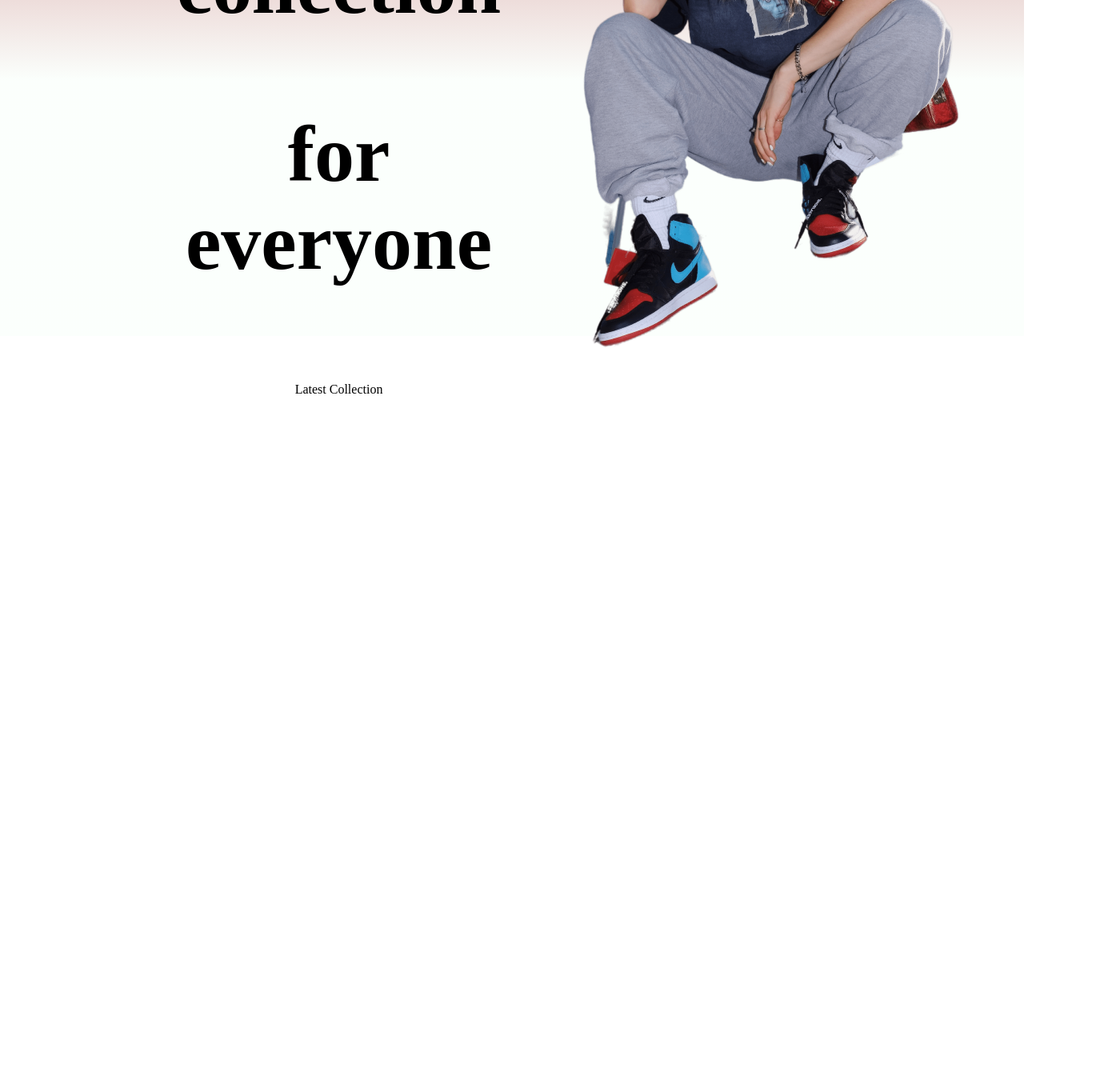
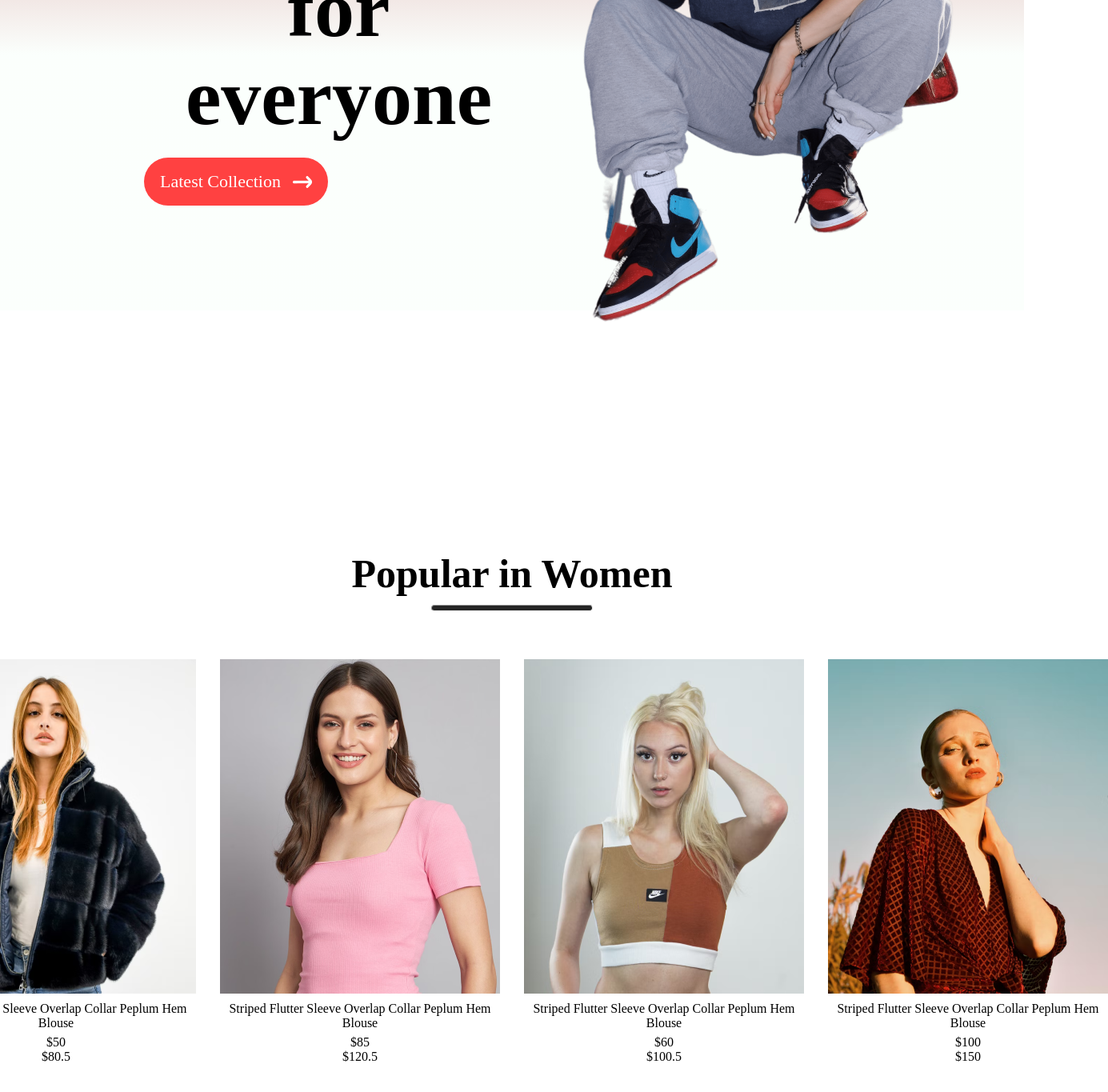
Before and after one commit to danielandersonBC96/Ecommerce.github.io, a React (Create React App) app: page / in a window 1280 px wide. Shown: the part 557-1922 px from the top of the page at 80% size, 1385 px wide, since content can reach past the window. Before the commit the page ends 1071 px from the top, so only its background shows below. Built offline with nearby package versions, Linux system fonts and the light colour scheme.

Commit message:
criando carrossel de foto pagina home

```diff
--- a/src/Components/Hero/Hero.css
+++ b/src/Components/Hero/Hero.css
@@ -20,7 +20,7 @@
 
 .hero-left h2 {
 
-    color:#090909;
+    color: #fff;
     font-size: 26px;
     font-weight: 600;
 
@@ -33,3 +33,35 @@
     font-weight:  700 ;
 
 }
+
+.hero-hand-icon{
+
+    display:contents;
+    align-items: center;
+    gap: 20px
+}
+
+.hero-hand-icon img{
+
+    width:  85px ;
+
+}
+
+.hero-latest-btn{
+
+    display: flex;
+    justify-content: center;
+    align-items: center;
+    gap: 15px;
+    width: 210px;
+    height: 40px;
+    padding: 10px;
+    border-radius: 75px;
+    margin-bottom: 30px;
+    background: #ff4141;
+    color: white;
+    font-size: 22px ;
+    font-weight: 500;
+    cursor: pointer;
+
+}
--- a/src/Components/Hero/Hero.jsx
+++ b/src/Components/Hero/Hero.jsx
@@ -8,7 +8,7 @@
   return (
     <div className='hero ' >
       <div className="hero-left">
-        <h2> NEEWS ARRIVALS ONLY </h2>
+        <h2> NEWS ARRIVALS ONLY </h2>
         <div>
           <div className="hand-han-icon">
             <p> new </p>
--- /dev/null
+++ b/src/Components/Items/Item.css
@@ -0,0 +1,37 @@
+.Item{
+
+    width: 350px;
+
+}
+
+.item p {
+
+    margin: 6px 0px ;
+}
+
+.item-prices{
+
+    display: flex;
+    gap: 20px
+
+}
+
+.item-prices{
+
+    color:#374151;
+    font-size: 18px;
+    font-weight: 600;
+}
+
+.item-prices-old{
+
+    color: #8c8c8c;
+    font-size: 18px;
+    font-weight: 500;
+    text-decoration: line-through;
+}
+
+.Item:hover{
+
+    transform: scale(1.05);
+}
--- /dev/null
+++ b/src/Components/Items/item.jsx
@@ -0,0 +1,22 @@
+import React  from 'react'
+import './Item.css'
+
+
+export const Item = (props) => {
+  return (
+
+              <div className='item' >
+                 <img src={props.image}/>
+                <p>{props.name}</p>
+                  <div className='items-prices'>
+                      <div className='item-price-new'>
+                             ${props.new_price}
+                      </div>
+                      <div className='item-price-old'>
+                             ${ props.old_price}
+                      </div>
+                  </div>
+              </div>
+        )
+
+}
--- /dev/null
+++ b/src/Components/Popular/Popular.css
@@ -0,0 +1,32 @@
+.popular{
+
+    display: flex;
+    flex-direction: column;
+    align-items: center;
+    gap: 10px;
+    height: 90vh;
+    margin: 300px;
+}
+
+.popular h1{
+
+    color: black;
+    font-size: 50px;
+    font-weight: 600;
+
+}
+
+.popular hr {
+
+    width: 200px;
+    height: 6px;
+    border-radius: 10px;
+    background: #252525;
+}
+.popular-item{
+
+    margin-top: 50px;
+    display: flex;
+    gap: 30px;
+
+}
--- /dev/null
+++ b/src/Components/Popular/Popular.jsx
@@ -0,0 +1,30 @@
+import React from 'react';
+import  './Popular.css';
+import data_product from '../Assets/data'
+import { Item } from '../Items/item';
+
+
+
+
+export const Popular = () => {
+  return (
+    <div className='popular'>
+        <h1> Popular in Women </h1>
+        <hr/>
+     <div className="popular-item">
+        { data_product.map(( item,i)=>{
+
+          return <Item
+          key={i }
+          id={item.id}
+          name={item.name}
+          image={item.image}
+          new_price={ item.new_price}
+          old_price={item.old_price}
+          />
+        })}
+     </div>
+
+    </div>
+  )
+}
--- a/src/Pages/Shop.jsx
+++ b/src/Pages/Shop.jsx
@@ -1,11 +1,13 @@
 import React from 'react';
 import { Hero } from '../Components/Hero/Hero';
+import { Popular } from '../Components/Popular/Popular';
 
 
 export const Shop = (props) => {
   return (
     <div>
       <Hero/>
+      <Popular/>
 
     </div>
   )
--- a/src/index.css
+++ b/src/index.css
@@ -1,3 +1,7 @@
+
+*{
+  margin: 0 ;
+}
 body {
   margin: 0;
   font-family: -apple-system, BlinkMacSystemFont, 'Segoe UI', 'Roboto', 'Oxygen',
```
Also changed, not shown: src/Components/Assets/product_1.png (added).
